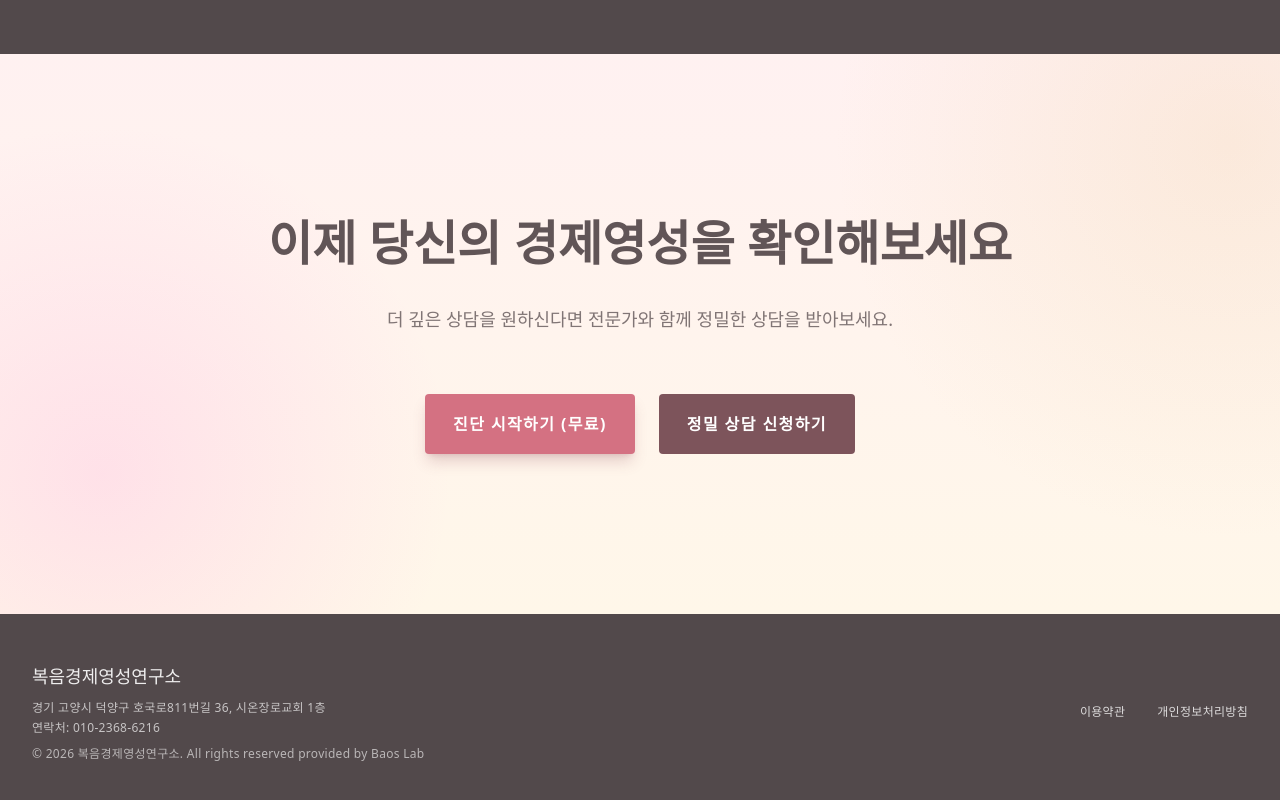
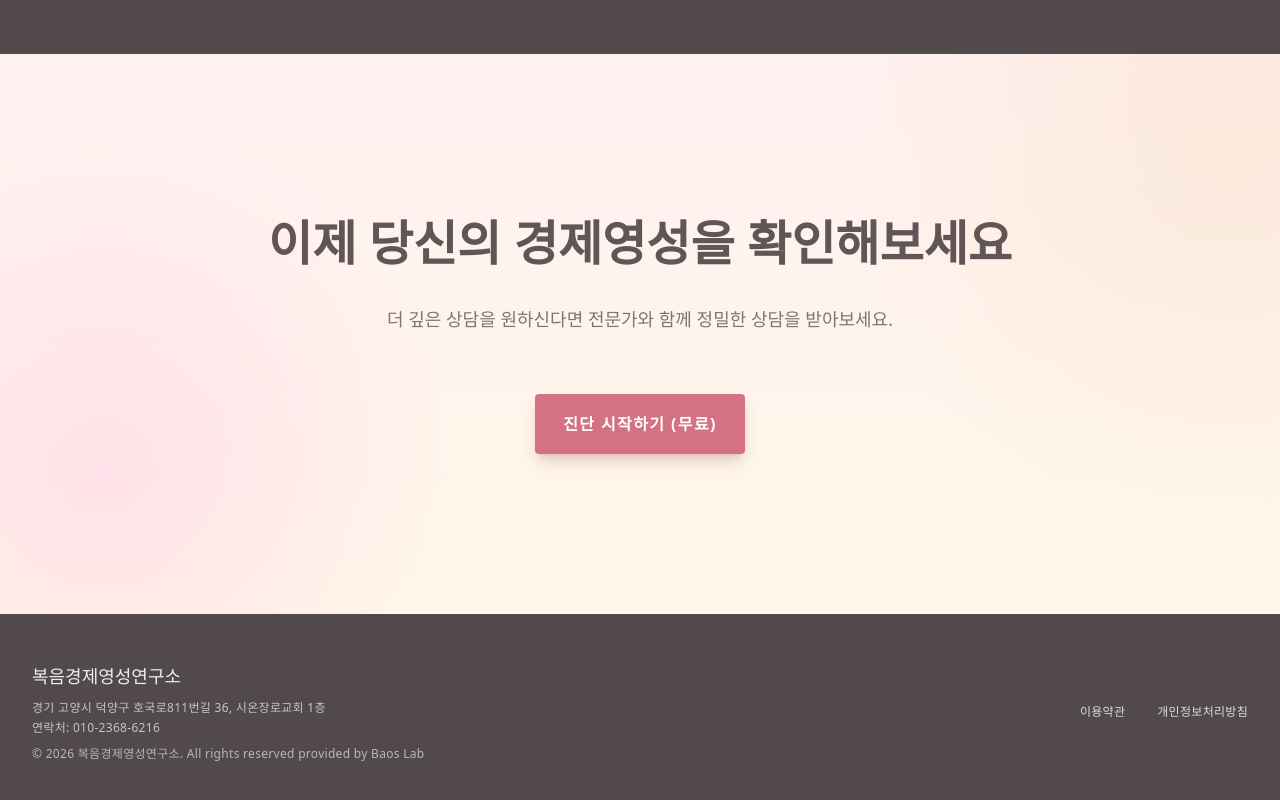
Before and after one commit to Palm-Laboratory/MSIG, a Next.js app: page /diagnosis/info in a window 1280 px wide. Shown: the part 2708-3508 px from the top of the page. Built offline with nearby package versions, Linux system fonts and the light colour scheme; a web font is replaced by a local one.

Commit message:
fix: 진단 소개 페이지 정밀 상담 버튼 제거

```diff
--- a/src/app/diagnosis/info/page.tsx
+++ b/src/app/diagnosis/info/page.tsx
@@ -1,5 +1,4 @@
 import Link from "next/link";
-import { ConsultationRequestCta } from "@/components/ConsultationRequestCta";
 import { FallbackImage } from "@/components/FallbackImage";
 import { LandingHeader } from "@/components/landing-header";
 import { LandingProcessCard } from "@/components/landing-process-card";
@@ -149,9 +148,6 @@ export default function DiagnosisInfoPage() {
           <Link className="inline-flex min-h-12 items-center justify-center rounded bg-[#d47182] px-6 py-4 text-center text-h4 font-extrabold uppercase tracking-[0.0875rem] !text-white shadow-[0_10px_15px_-3px_rgba(146,75,87,0.24),0_4px_6px_-4px_rgba(146,75,87,0.24)] transition hover:-translate-y-0.5 hover:brightness-[1.03] md:min-h-14 md:px-8 md:py-4 md:text-h3 lg:min-h-[60px] lg:px-7 lg:py-3 lg:text-h3-desktop" href="/diagnosis/part/1">
             <span className="text-h4">진단 시작하기 (무료)</span>
           </Link>
-          <ConsultationRequestCta className="inline-flex min-h-12 items-center justify-center rounded bg-[#7d545b] px-6 py-4 text-center text-h4 font-extrabold uppercase tracking-[0.0875rem] !text-white transition hover:-translate-y-0.5 hover:brightness-[1.03] md:min-h-14 md:px-8 md:py-4 md:text-h3 lg:min-h-[60px] lg:px-7 lg:py-3 lg:text-h3-desktop">
-            <span className="text-h4">정밀 상담 신청하기</span>
-          </ConsultationRequestCta>
         </div>
       </section>
 
```
